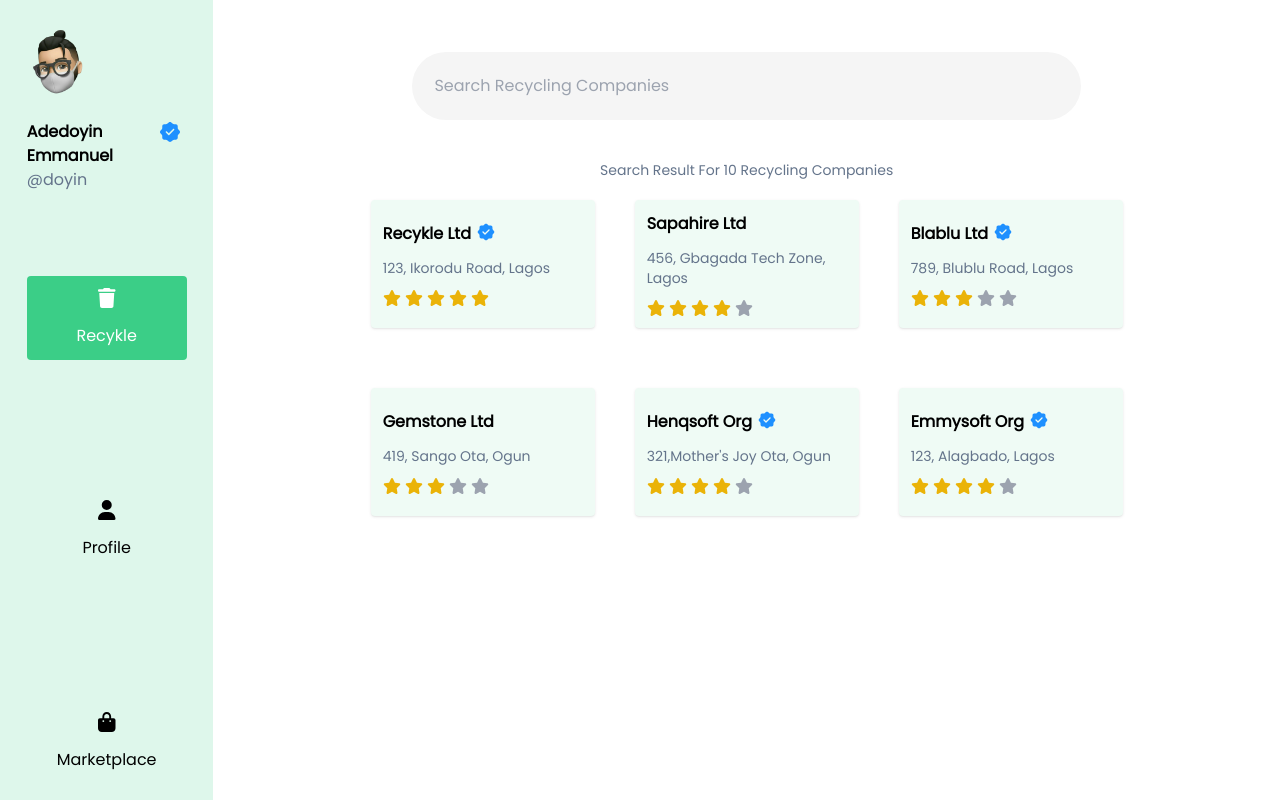
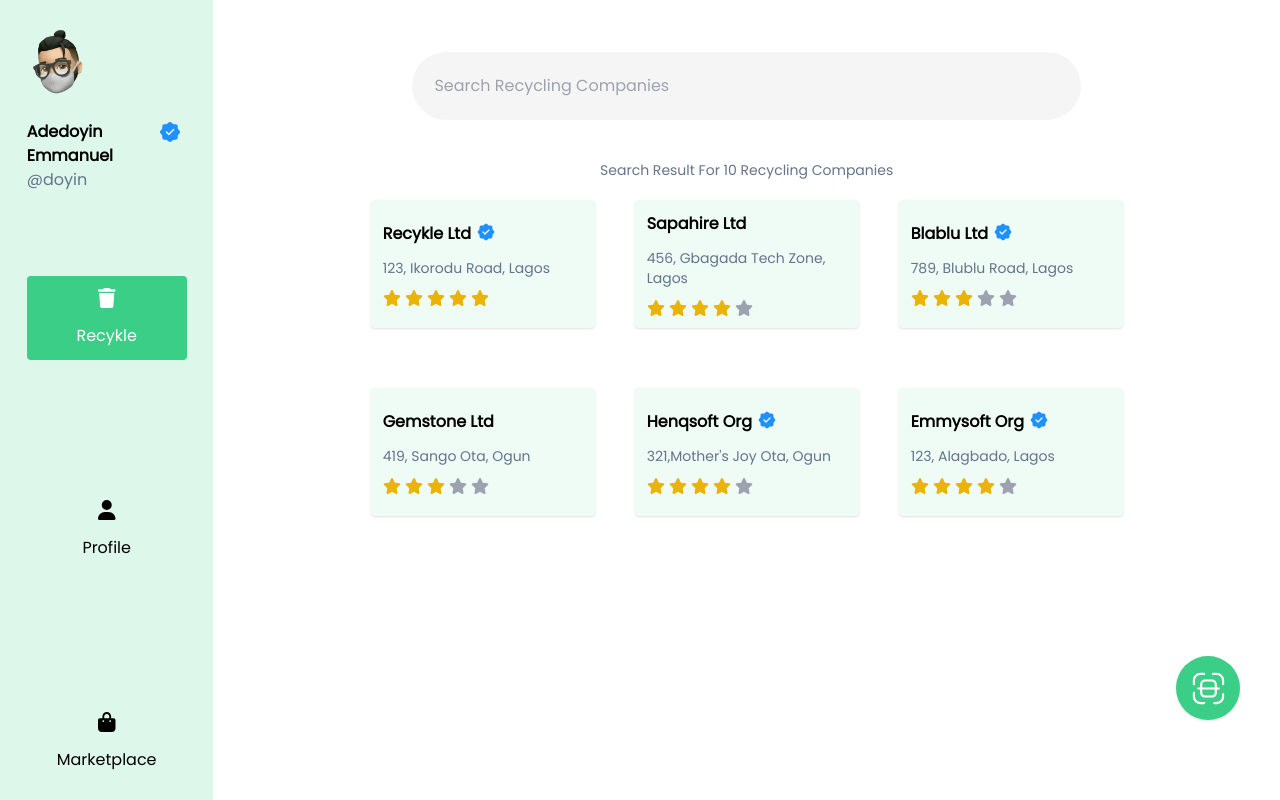
Before and after one commit to Adedoyin-Emmanuel/Recykle, a React (Vite) app: page /recycle in a window 1280 px wide. Built offline with nearby package versions, Linux system fonts and the light colour scheme.

Commit message:
Added the Scanner component

```diff
--- a/src/App.css
+++ b/src/App.css
@@ -20,3 +20,8 @@ html {
 body {
   overflow-x: hidden !important;
 }
+
+/* .scan-item:hover {
+  transform: scale(1.2);
+  transition: 0.2s linear;
+} */
--- a/src/components/ScanItem/ScanItem.tsx
+++ b/src/components/ScanItem/ScanItem.tsx
@@ -1,17 +1,28 @@
+import React from "react";
+import ScanIcon from "./../../assets/scan.svg";
 
-import React from "react";
-
-interface ScanItemProps {
-
+interface ScanItemProps extends React.HTMLAttributes<HTMLDivElement> {
+  className?: string;
+  onClick?: () => void;
+  others?: React.Attributes;
 }
 
-const ScanItem:React.FC = (): JSX.Element => {
-
-    return (
-        <React.Fragment>
-            <h1>ScanItem works!</h1>
-        </React.Fragment>
-    );
-}
+const ScanItem = ({
+  className,
+  onClick,
+  ...others
+}: ScanItemProps): JSX.Element => {
+  return (
+    <section className="fixed bottom-20 right-10">
+      <section
+        className={`scan-item w-16 h-16 flex items-center justify-center  bg-green-200 rounded-full shadow cursor-pointer relative transform-gpu transition-transform duration-200 scale-100 hover:scale-110 ${className}`}
+        onClick={onClick}
+        {...others}
+      >
+        <img src={ScanIcon} alt="Scannner" className="p-0 m-0" />
+      </section>
+    </section>
+  );
+};
 
 export default ScanItem;
--- a/src/pages/Recycle/Recycle.tsx
+++ b/src/pages/Recycle/Recycle.tsx
@@ -5,6 +5,7 @@ import { faLocationDot } from "@fortawesome/free-solid-svg-icons";
 import Container from "../../components/Container/Container";
 import SearchBar from "../../components/SearchBar/SearchBar";
 import RecycingCompanyCard from "../../components/RecycingCompanyCard/RecycingCompanyCard";
+import ScanItem from "../../components/ScanItem/ScanItem";
 
 const Recycle: React.FC = (): JSX.Element => {
   const recylingData = [
@@ -79,6 +80,7 @@ const Recycle: React.FC = (): JSX.Element => {
         </section>
       </section>
 
+      <ScanItem />
       <Container>
         <section>
           <FontAwesomeIcon
```
Also changed, not shown: src/assets/scan.svg.
